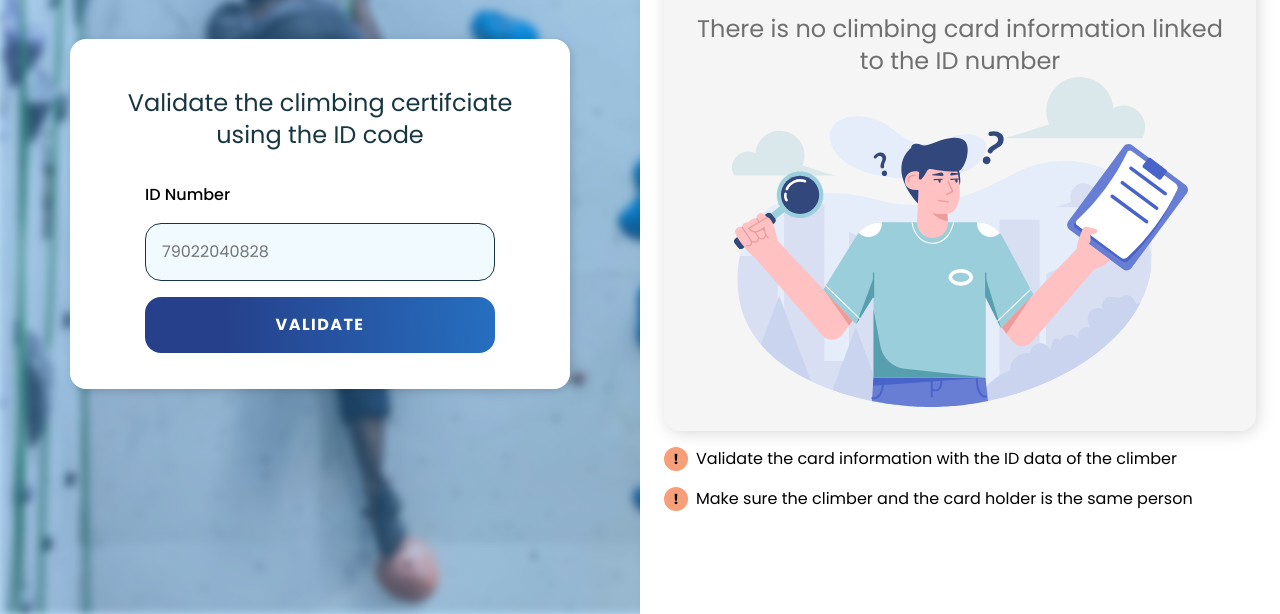
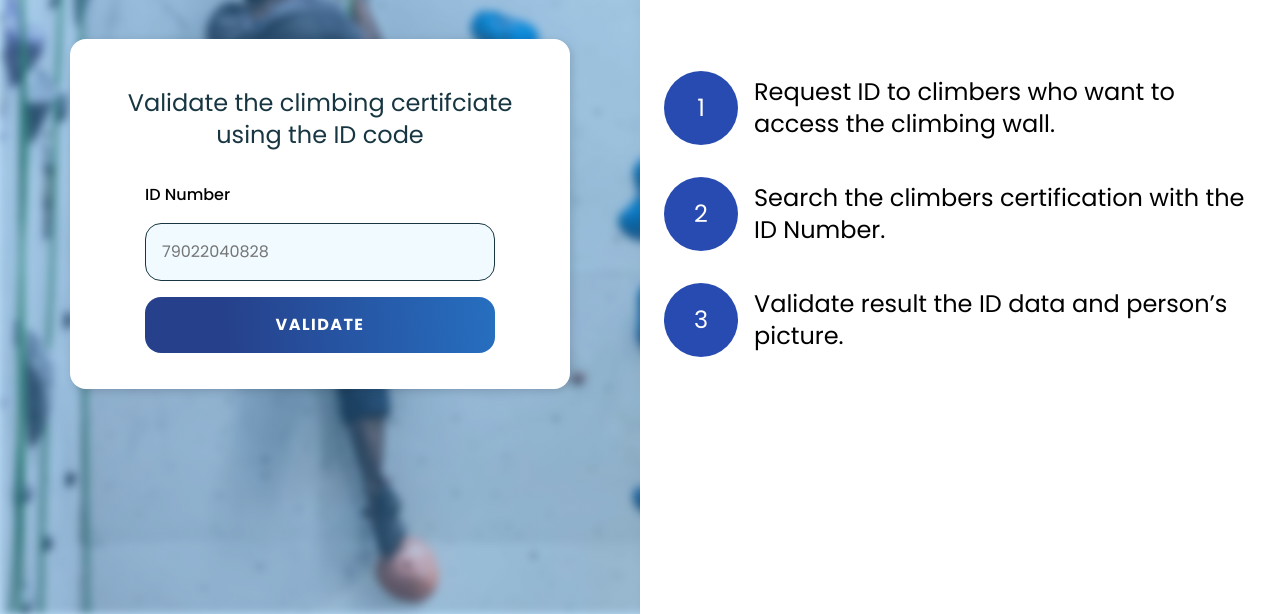
Before and after one commit to rauno56/climbing-card-check, a website: page public/index.html in a window 1280 px wide. Shown: the part 186-800 px from the top of the page. Drawn offline with nearby package versions, Linux system fonts and the light colour scheme.

Commit message:
Added initial screen w/ instructions

```diff
--- a/public/index.html
+++ b/public/index.html
@@ -29,7 +29,7 @@
         </div>
         <div id="right">
             <div class="centered-content">
-                <div id="result">
+                <div v-if="!showInstructions" id="result">
                     <div v-if="currentClimber" :class="(currentClimber.certificate==='red') ? 'header red':'header green'">{{ currentClimber.certificate==='red' ? 'RED' : 'GREEN' }} CARD</div>
                     <div v-if="!currentClimber" class="header gray">NO INFORMATION FOUND</div>
                     <div v-if="!currentClimber" class="no-info">
@@ -57,9 +57,30 @@
                         <p class="description">Ronimisliit kinnitab, et ronijakaardi omanikul on piisavad osused iseseisvaks ronimiseks ja julgestamiseks kaljuronimisseinal ülaltjulgestuses.</p>
                     </div>
                 </div>
-                <p class="warning">Validate the card information with the ID data of the climber</p>
-                <p class="warning">Make sure the climber and the card holder is the same person</p>
+                <p v-if="!showInstructions" class="warning">Validate the card information with the ID data of the climber</p>
+                <p v-if="!showInstructions" class="warning">Make sure the climber and the card holder is the same person</p>
+                <div v-if="showInstructions" class="instructions">
+                    <div class="row">
+                        <div class="row-number-wrapper">
+                            <div class="row-number">1</div>
+                        </div>
+                        <p>Request ID to climbers who want to access the climbing wall.</p>
+                    </div>
+                    <div class="row">
+                        <div class="row-number-wrapper">
+                            <div class="row-number">2</div>
+                        </div>
+                        <p>Search the climbers certification with the ID Number.</p>
+                    </div>
+                    <div class="row">
+                        <div class="row-number-wrapper">
+                            <div class="row-number">3</div>
+                        </div>
+                        <p>Validate result the ID data and person’s picture.</p>
+                    </div>
+                </div>
             </div>
+
         </div>
     </div>
 </body>
--- a/public/index.js
+++ b/public/index.js
@@ -1,5 +1,6 @@
 Vue.createApp({
     data: () => ({
+        showInstructions: true,
         currentClimber: null,
         idCode: '',
     }),
@@ -11,8 +12,8 @@ Vue.createApp({
             fetch(`/api/check?id=${id}`)
                 .then((response) => response.json())
                 .then((data) => {
-                    this.currentClimber = data
-                    console.log(this.currentClimber)
+                    this.showInstructions = false;
+                    this.currentClimber = data.success ? data : null;
                 });
         },
         submit: function(event) {
--- a/public/style.css
+++ b/public/style.css
@@ -329,3 +329,38 @@ button.loading {}
     justify-content: center;
     align-items: center;
 }
+
+.instructions {
+    display: flex;
+    flex-direction: column;
+    align-items: flex-start;
+    padding: 0px;
+    gap: 32px;
+}
+
+.instructions .row {
+    display: flex;
+    flex-direction: row;
+    align-items: center;
+    padding: 0px;
+    gap: 16px;
+    font-size: 24px;
+    line-height: 32px;
+}
+
+.instructions .row-number-wrapper {
+    flex: 1;
+}
+
+.instructions .row-number {
+    display: table-cell !important;
+    color: white;
+    min-width: 74px;
+    height: 74px;
+    border-radius: 50%;
+    color: #fff;
+    vertical-align: middle;
+    text-align: center;
+    background: #284BB1;
+    gap: 10px;
+}
```
